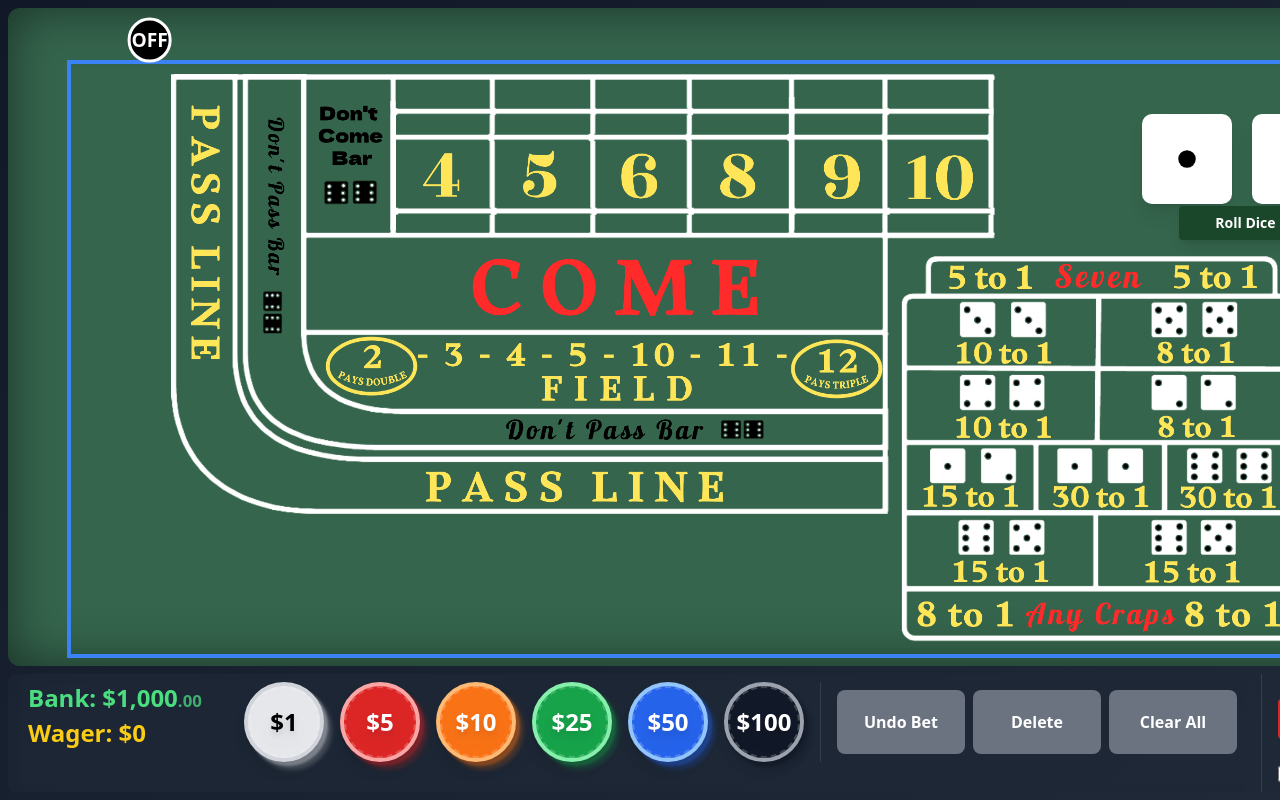
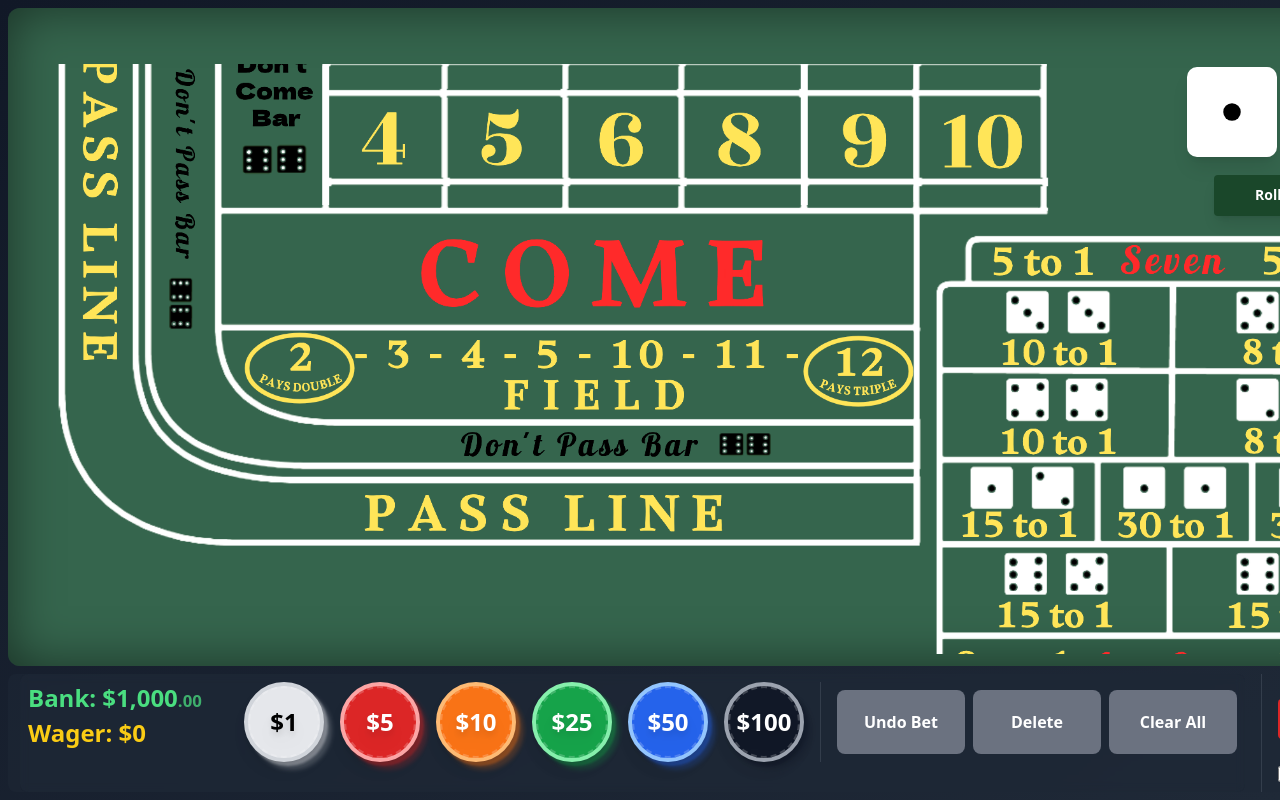
Before and after one commit to adamnelsonarcher/react-craps, a React (Create React App) app: page / in a window 1280 px wide. Built offline with nearby package versions, Linux system fonts and the light colour scheme.

Commit message:
further debug :(

```diff
--- a/src/App.tsx
+++ b/src/App.tsx
@@ -455,18 +455,13 @@ const App: React.FC = () => {
 
   return (
     <div className="h-screen w-screen bg-gradient-to-br from-gray-900 to-gray-800 overflow-hidden">
-      <div className="h-full w-full max-w-[1800px] mx-auto flex gap-2 p-2">
+      <div className="h-full w-full flex gap-2 p-2">
         {/* Main content area with betting controls */}
         <div className="flex-1 flex flex-col gap-2">
           {/* Game board area - fills available space */}
           <div className="flex-1 bg-felt-green rounded-xl p-3 pt-14 shadow-table min-h-0 relative">
-            <div className="w-full h-full flex items-center justify-center">
-              {/* This container will maintain 2:1 ratio and fit within the green area */}
-              <div className="relative w-full h-full" style={{
-                maxWidth: 'min(100%, calc(var(--container-height) * 2))',
-                maxHeight: 'min(100%, calc(var(--container-width) / 2))',
-                aspectRatio: '2/1',
-              }}>
+            <div className="w-full h-full flex items-center justify-center min-w-0 min-h-0 overflow-hidden">
+              <div className="w-full aspect-[2/1] relative min-w-0 min-h-0 max-w-full">
                 <CrapsTable
                   ref={tableRef}
                   selectedChipValue={selectedChipValue}
--- a/src/components/CrapsTable.tsx
+++ b/src/components/CrapsTable.tsx
@@ -936,12 +936,12 @@ const CrapsTable = forwardRef<CrapsTableRef, CrapsTableProps>(({
   };
 
   return (
-    <div className={`relative w-full h-full ${helpMode ? 'cursor-help' : ''} ${deleteMode ? 'cursor-pointer' : ''}`}>
+    <div className={`relative w-full h-full min-w-0 min-h-0 ${helpMode ? 'cursor-help' : ''} ${deleteMode ? 'cursor-pointer' : ''}`}>
       {/* Board Image Layer - Red outline */}
       <img
         src={boardLayout}
         alt="Craps Table Layout"
-        className="w-full h-full object-contain outline outline-4 outline-red-500"
+        className="w-full h-full min-w-0 min-h-0 object-contain outline outline-4 outline-red-500"
         onLoad={(e) => {
           const ratio = e.currentTarget.naturalWidth / e.currentTarget.naturalHeight;
           console.log('Image ratio:', ratio);  // Let's see what the actual ratio is
@@ -953,7 +953,7 @@ const CrapsTable = forwardRef<CrapsTableRef, CrapsTableProps>(({
       />
 
       {/* Betting Areas Layer - Blue outline */}
-      <div className="absolute inset-0 outline outline-4 outline-blue-500">
+      <div className="absolute inset-0 min-w-0 min-h-0 outline outline-4 outline-blue-500">
         {/* Hover Indicator */}
         <div className="absolute -bottom-0 left-[40%] transform -translate-x-1/2 flex justify-center z-[900]">
           {hoveredArea && (
```
